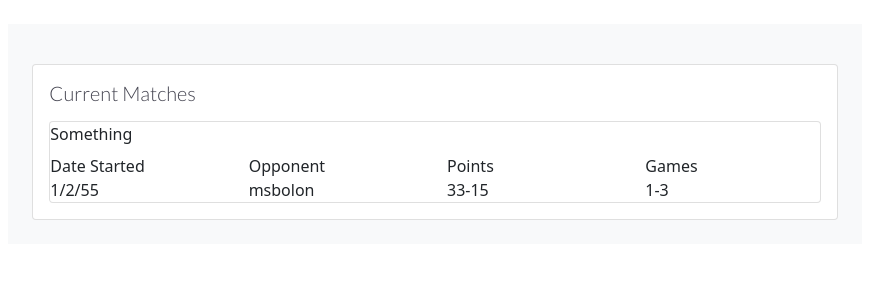
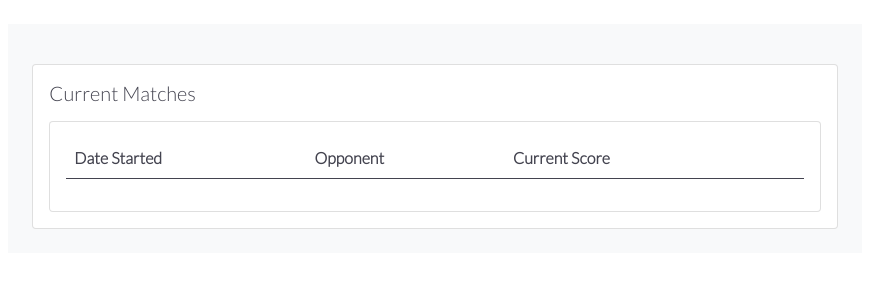
Before and after one commit to theletterjeff/gin-rummy-scoresheet, a Django app: page /match/ in a window 1280 px wide. Shown: the part 56-356 px from the top of the page, without its empty margins (205-1074 px from the left). Run offline with Django 4.2, Linux system fonts and the light colour scheme; lists and menus that the app fills with data are empty.

Commit message:
Set up outline for current matches table

```diff
--- a/frontend/templates/frontend/matches.html
+++ b/frontend/templates/frontend/matches.html
@@ -8,19 +8,20 @@
   <div class="card mt-3">
     <div class="card-body">
       <h5 class="card-title mb-3">Current Matches</h5>
-      <div class="card">
-        <div class="card-title mb-2">Something</div>
-        <div class="row">
-          <div class="col">Date Started</div>
-          <div class="col">Opponent</div>
-          <div class="col">Points</div>
-          <div class="col">Games</div>
+      <div class="card p-3">
+        <div class="table-responsive">
+          <table class="table" id="current-matches-table">
+            <thead>
+              <tr>
+                <th scope="col">Date Started</th>
+                <th scope="col">Opponent</th>
+                <th scope="col">Current Score</th>
+                <th scope="col" id="view-current-match-header"></th>
+              </tr>
+            </thead>
+            <tbody id="current-matches-body"></tbody>
+          </table>
         </div>
-        <div class="row">
-          <div class="col">1/2/55</div>
-          <div class="col">msbolon</div>
-          <div class="col">33-15</div>
-          <div class="col">1-3</div>
       </div>
     </div>
   </div>
```
